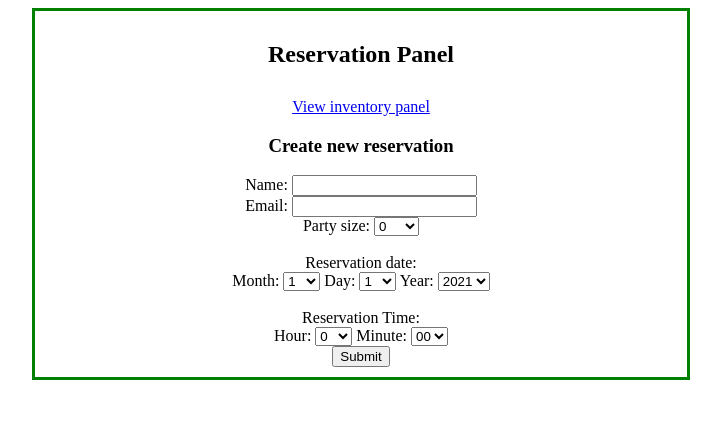
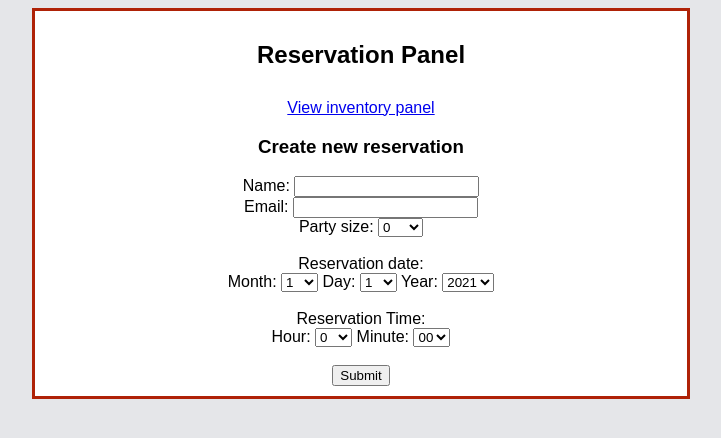
Before and after one commit to adamperez/py-web-test, a Flask app: page /reservation in a window 1280 px wide. Shown: the top 438 px of the page, without its empty margins (279-1000 px from the left). Run offline with Flask 2, Linux system fonts and the light colour scheme.

Commit message:
more css; better layout; res errors now display on page appropriately

```diff
--- a/static/css/style.css
+++ b/static/css/style.css
@@ -1,9 +1,16 @@
+body {
+    background-color: #E5E6E9;
+    font-family: Arial, Helvetica, sans-serif;
+}
+
 .main-section {
     margin: auto;
     width: 50%;
-    border: 3px solid green;
+    /*border: 3px solid green;*/
+    border: 3px solid #AF2207;
     padding: 10px;
     text-align: center;
+    background-color: white;
 }
 
 .flask-messages {
@@ -18,3 +25,13 @@
 .flask-messages .error {
     color: red;
 }
+
+.form-dt {
+
+}
+.form-date {
+
+}
+.form-time {
+
+}
--- a/static/js/reservation.js
+++ b/static/js/reservation.js
@@ -91,8 +91,11 @@ function submitNewReservation(resName, resEmail, resPartySize, resMonth, resDay,
         dataType: 'json',
         data: JSON.stringify(payload),
         contentType: 'application/json;charset=UTF-8'
-    }).then(function (result) {
+    }).then(function () {
         location.href = '/reservation';
         return;
-    })
+    }, function(){
+        location.href = '/reservation';
+        return;
+    });
 }
--- a/templates/reservation.html
+++ b/templates/reservation.html
@@ -37,8 +37,9 @@
                 <select class="form-int-counter" id="form-int-counter"></select>
                 <br>
                 <br>
+                <div class="form-dt">
                     <label for="form-date">Reservation date: </label>
-                <div id="form-date">
+                    <div id="form-date" class="form-date">
                         <label for="form-date-mm">Month: </label>
                         <select id="form-date-mm" name="form-date-mm"></select>
 
@@ -49,14 +50,16 @@
                         <select id="form-date-yyyy" name="form-date-yyyy"></select>
                     </div>
                     <br>
-                <label for="form-date">Reservation Time: </label>
-                <div id="form-time">
+                    <label for="form-time">Reservation Time: </label>
+                    <div id="form-time" class="form-time">
                         <label for="form-time-hh">Hour: </label>
                         <select id="form-time-hh" name="form-time-hh"></select>
 
                         <label for="form-time-mm">Minute: </label>
                         <select id="form-time-mm" name="form-time-mm"></select>
                     </div>
+                </div>
+                <br>
                 <input onclick="submitNewReservation();" id="btn-submit-new-inv" value="Submit" type="button"/>
             </form>
         </div>
```
Also changed, not shown: templates/inventory.html (+4 -3 lines). Lines whose indentation alone changed are shown as unchanged.
